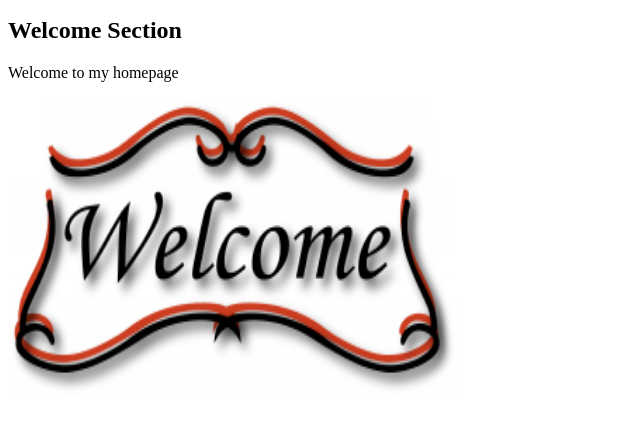
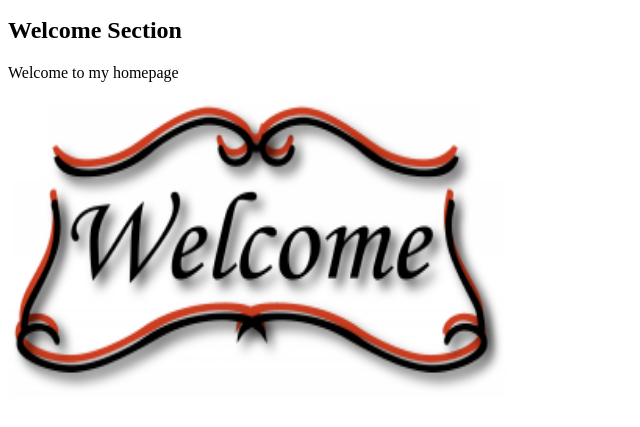
Before and after one commit to Bandolero871/Module3-Project1, a plain HTML site: page index.html in a window 1280 px wide. Shown: the part 171-598 px from the top of the page, without its empty margins (0-640 px from the left). Drawn offline with Linux system fonts and the light colour scheme.

Commit message:
update 3
image size update

```diff
--- a/index.html
+++ b/index.html
@@ -24,6 +24,6 @@
   <main>
     <h2>Welcome Section</h2>
     <p>Welcome to my homepage</p>
-		<img src="media/welcome.png" alt="Welcome" width="450" height="300">
+		<img src="media/welcome.png" alt="Welcome" width="500" height="300">
   </main>
 </html>
```
Also changed, not shown: resume.html (+1 -1 lines).
